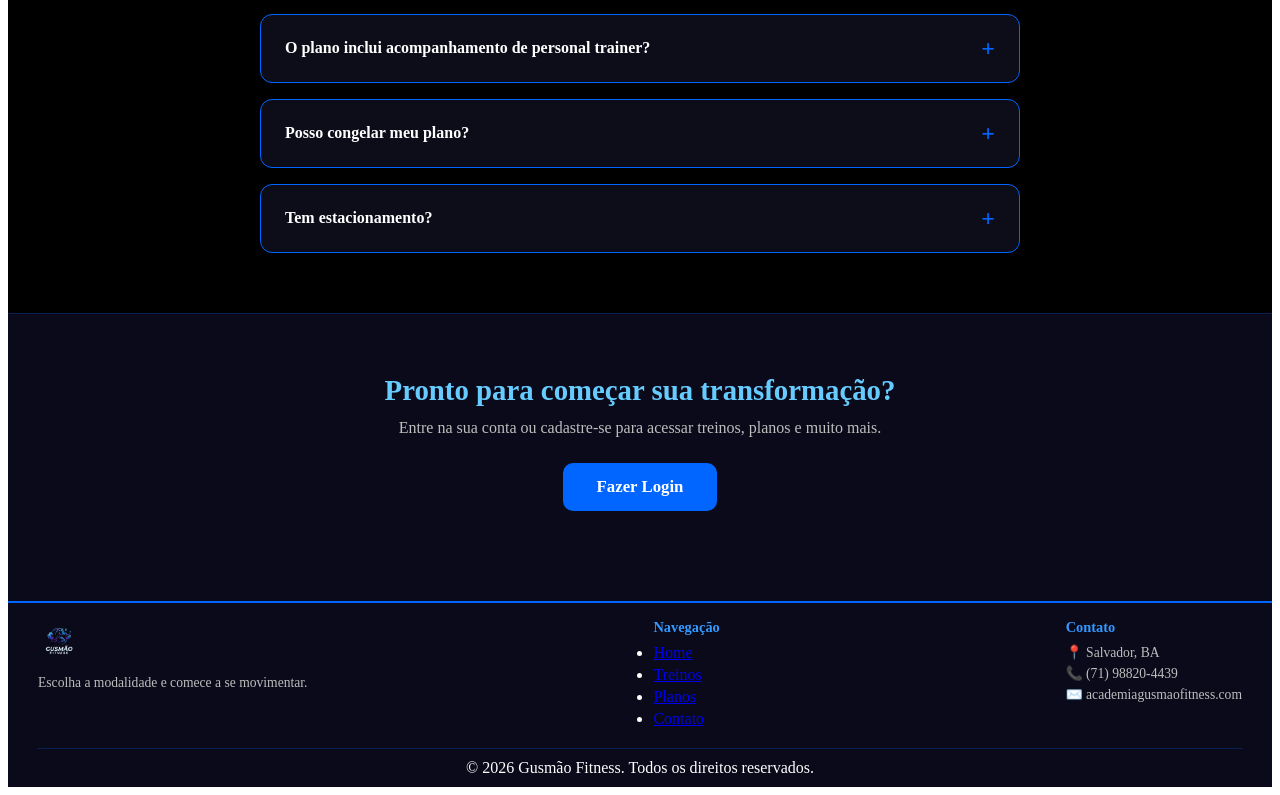
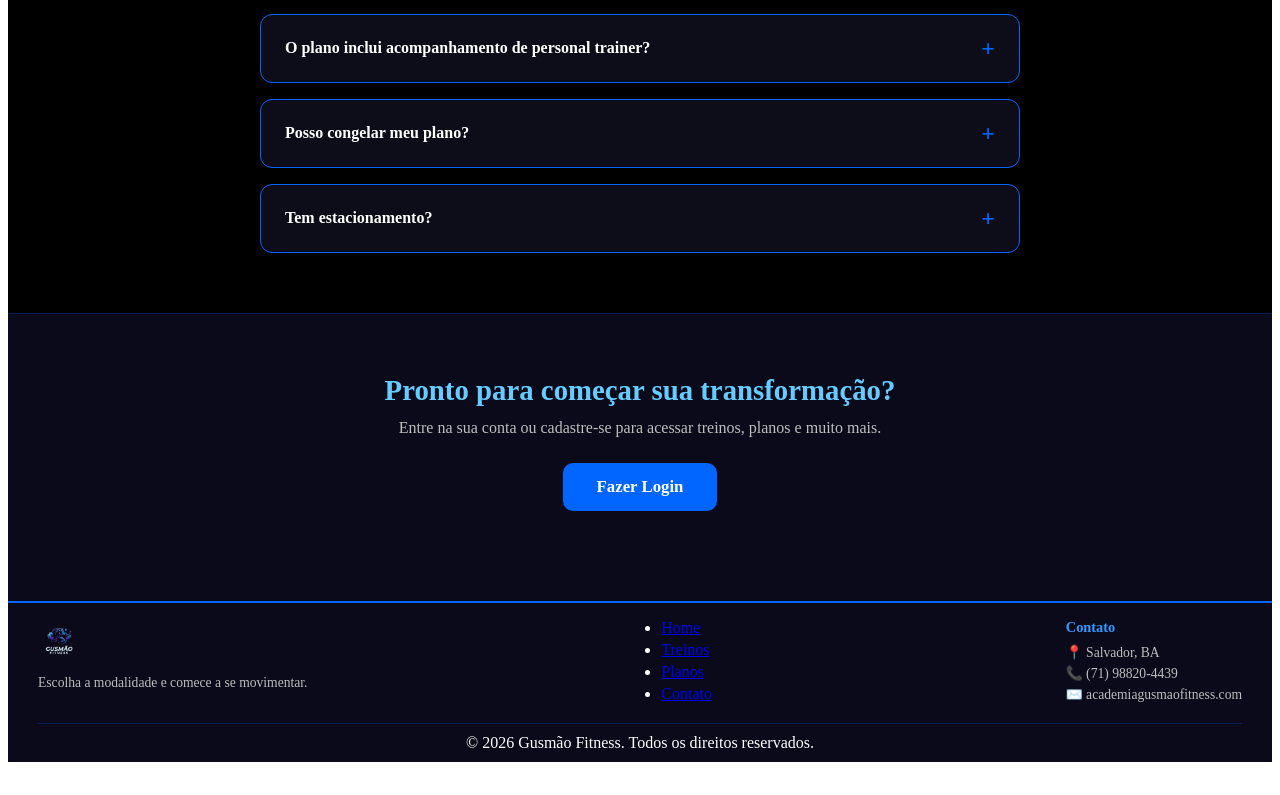
Before and after one commit to Giovanag0/PROJETO-FINAL-TCC-FORD-ENTER, an Angular app: page /sobre-nos in a window 1280 px wide. Shown: the part 1577-2372 px from the top of the page. After the commit the page ends 2347 px from the top, so only its background shows below. Built offline with nearby package versions, Linux system fonts and the light colour scheme.

Commit message:
Update footer.html

```diff
--- a/src/app/components/footer/footer.html
+++ b/src/app/components/footer/footer.html
@@ -7,7 +7,6 @@
     </div>
 
     <div class="footer-links">
-      <h4>Navegação</h4>
       <ul>
         <li><a routerLink="/home">Home</a></li>
         <li><a routerLink="/treinos">Treinos</a></li>
```
